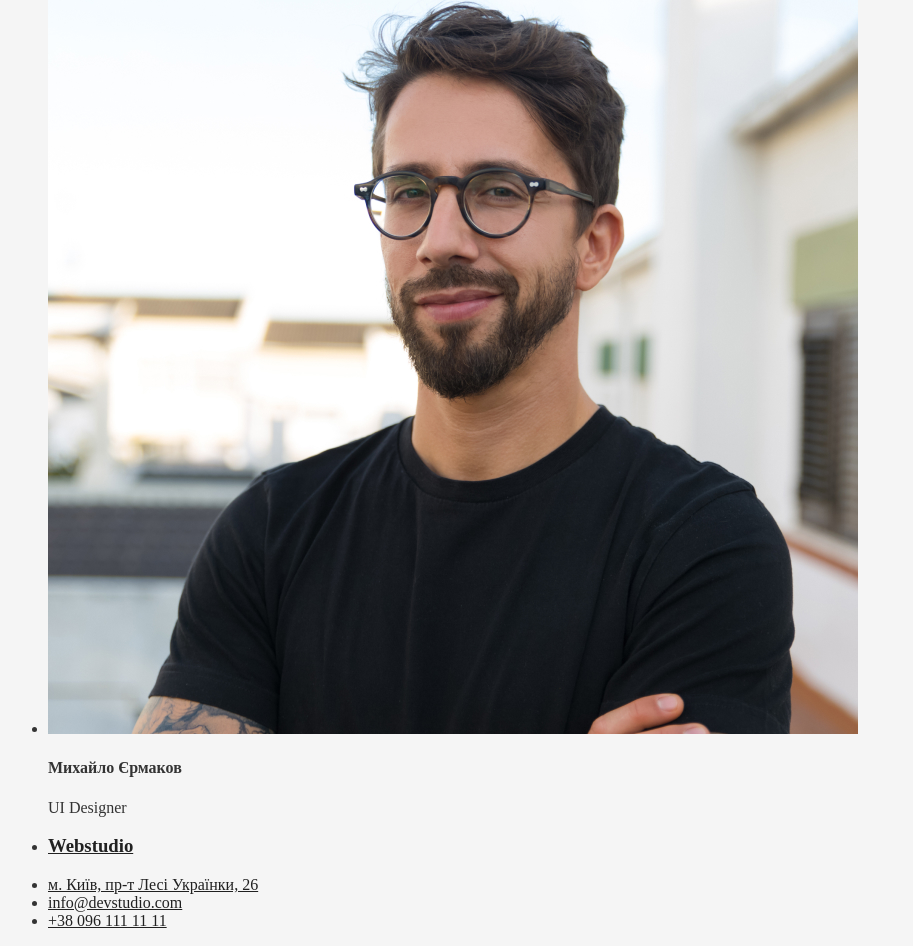
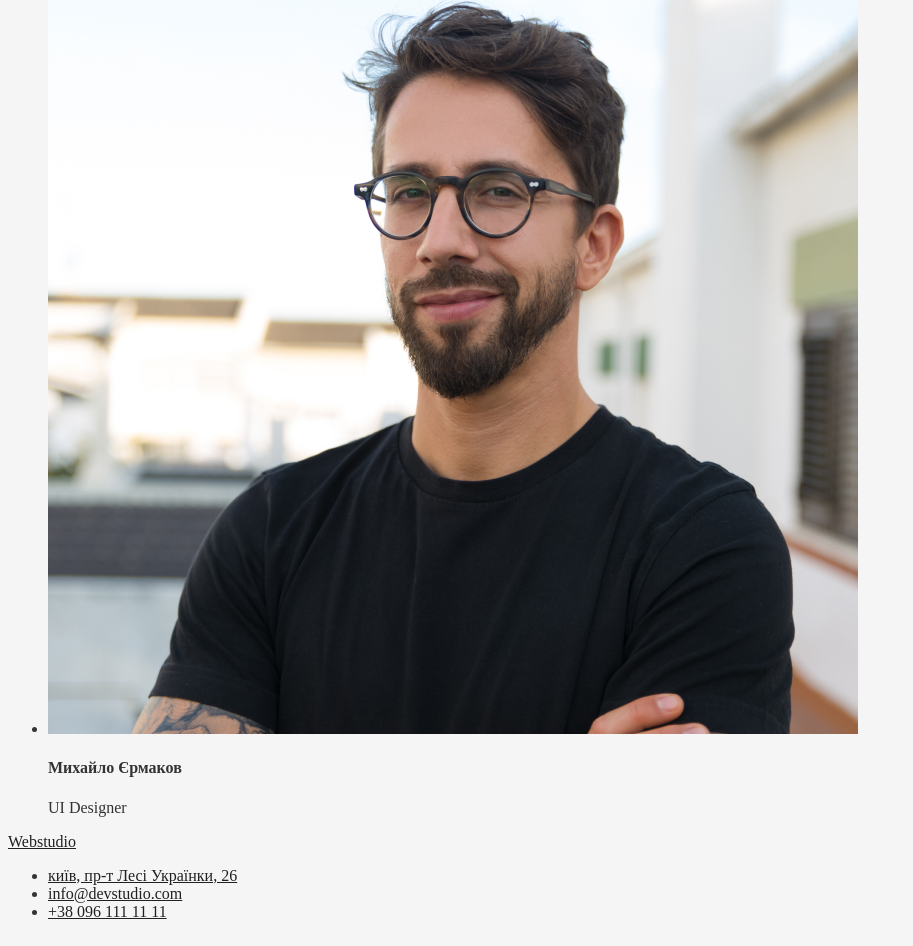
Before and after one commit to Eldarkryt/Webstudio, a plain HTML site: page index.html in a window 1280 px wide. Shown: the part 4197-5143 px from the top of the page, without its empty margins (0-913 px from the left). Drawn offline with Linux system fonts and the light colour scheme.

Commit message:
add new code

```diff
--- a/index.html
+++ b/index.html
@@ -43,7 +43,7 @@
         </ul>
         </section>
         <section>
-        <H2>Чим ми займаємося</H2>
+        <h2>Чим ми займаємося</h2>
         <ul>
             <li><img src="./images/Pershy.jpg" alt=""></li>
             <li><img src="./images/Drygi.png" alt=""></li>
@@ -77,12 +77,14 @@
         </section>
     </main>
     <footer>
-        <ul>
-            <li><a href=""><h3>Webstudio</hр</a></li>
-            <li><a href="">м. Київ, пр-т Лесі Українки, 26</a></li>
-            <li><a href="">info@devstudio.com</a></li>
-            <li><a href="">+38 096 111 11 11</a></li>
-        </ul>
+        <a href="">Webstudio</a>
+        <adress>
+            <ul>
+                <li><a href="">київ, пр-т Лесі Українки, 26</a></li>
+                <li><a href="">info@devstudio.com</a></li>
+                <li><a href="">+38 096 111 11 11</a></li>
+            </ul>
+        </adress>
     </footer>
 </body>
 </html>
```
Also changed, not shown: portfolio.html (+14 -8 lines).
